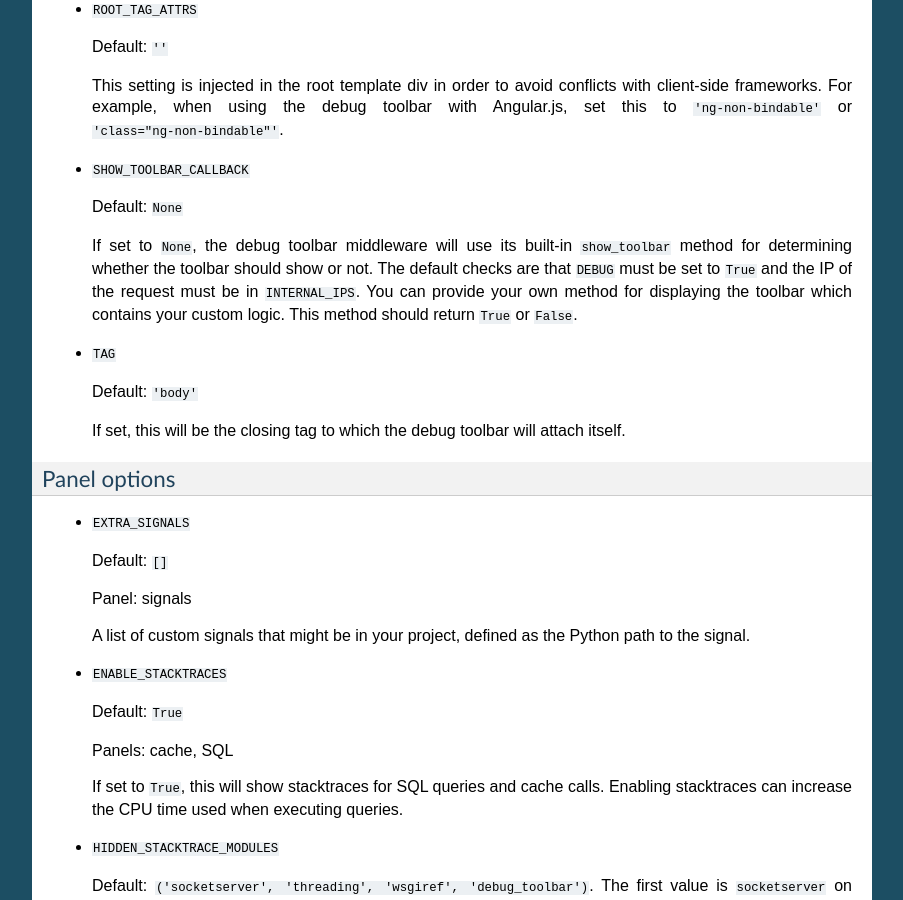
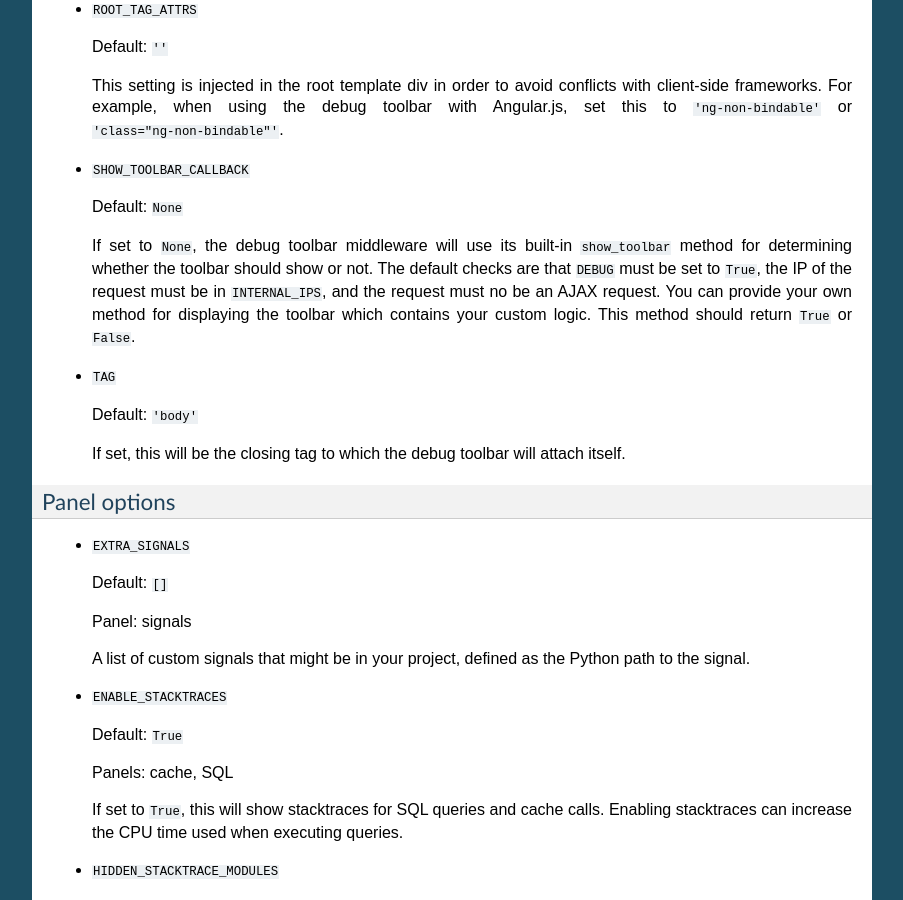
Before and after one commit to jazzband/django-debug-toolbar, a Sphinx documentation site: the page built from docs/configuration.rst, in a window 1280 px wide and 900 px high, scrolled down 1302 px. Shown: the whole window, without its empty margins (198-1101 px from the left). Built offline with Sphinx 7.4.7, drawn with Linux system fonts in a browser that asks for light colours.

Commit message:
Disable the toolbar entirely on AJAX requests.

```diff
--- a/docs/configuration.rst
+++ b/docs/configuration.rst
@@ -84,10 +84,11 @@
 
   If set to ``None``, the debug toolbar middleware will use its built-in
   ``show_toolbar`` method for determining whether the toolbar should show or
-  not. The default checks are that ``DEBUG`` must be set to ``True`` and the
-  IP of the request must be in ``INTERNAL_IPS``. You can provide your own
-  method for displaying the toolbar which contains your custom logic. This
-  method should return ``True`` or ``False``.
+  not. The default checks are that ``DEBUG`` must be set to ``True``, the IP
+  of the request must be in ``INTERNAL_IPS``, and the request must no be an
+  AJAX request. You can provide your own method for displaying the toolbar
+  which contains your custom logic. This method should return ``True`` or
+  ``False``.
 
 * ``TAG``
 
```
Also changed, not shown: 1 other file.
